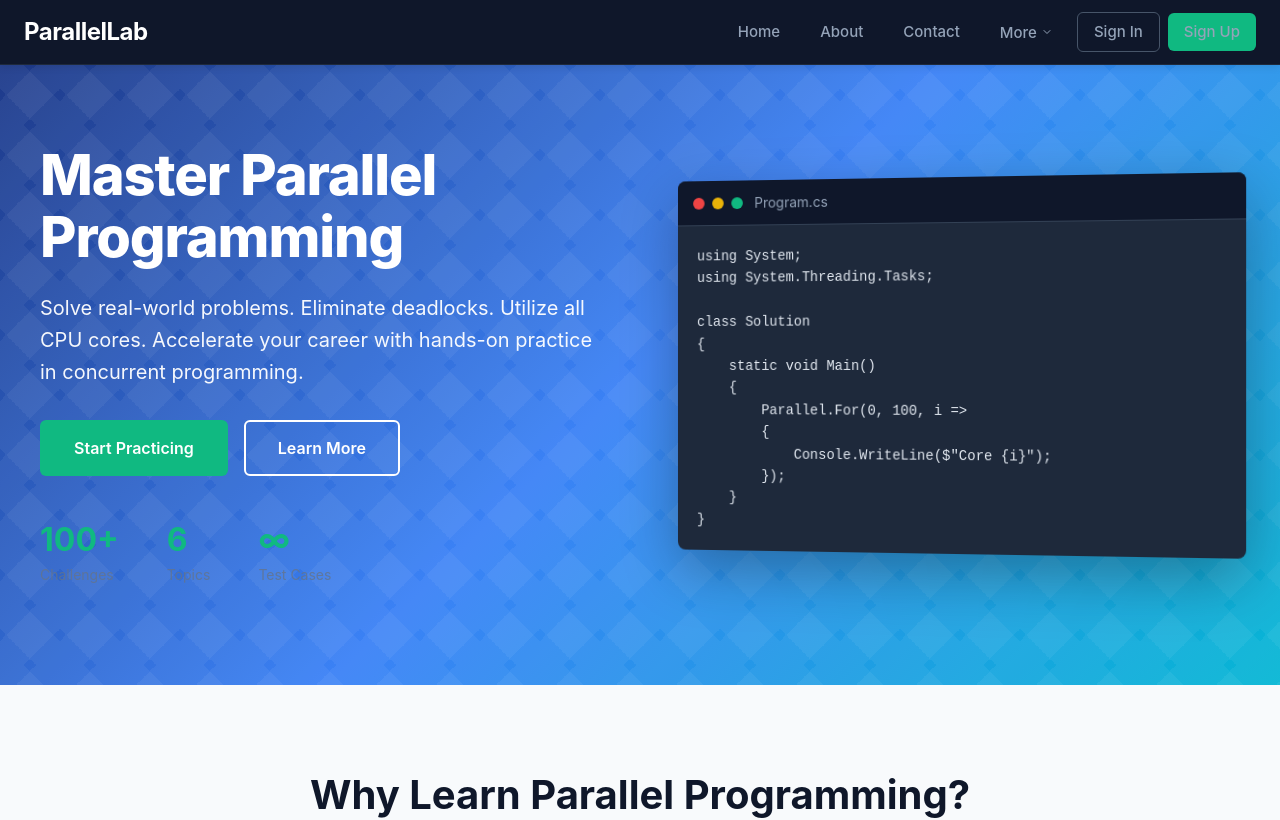
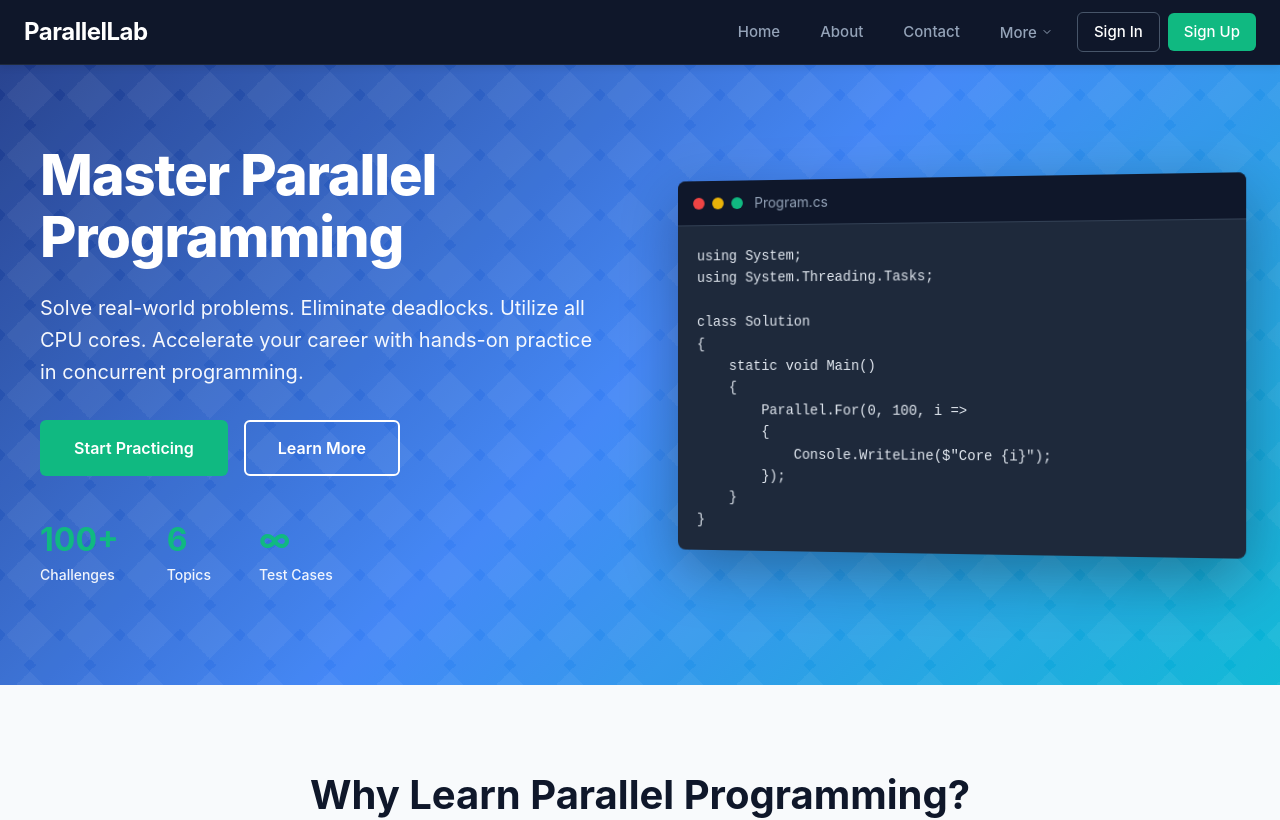
Before and after one commit to uahmad565/ParallelLab, a React (Create React App) app in the folder frontend/: page / in a window 1280 px wide. Shown: the top 820 px of the page. Built offline with nearby package versions, Linux system fonts and the light colour scheme.

Commit message:
fix styling issues on dashboard page, navbar add retry logic to SQL server on failure

```diff
--- a/frontend/src/App.css
+++ b/frontend/src/App.css
@@ -76,7 +76,7 @@
   display: inline-block;
 }
 
-.nav-link-button {
+.nav-links a.nav-link-button {
   color: white;
   background: transparent;
   border: 1px solid #475569;
@@ -87,7 +87,7 @@
   border-color: #64748b;
 }
 
-.nav-link-button-primary {
+.nav-links a.nav-link-button-primary {
   background: #10b981;
   color: white;
 }
@@ -243,7 +243,7 @@
   overflow: hidden;
 }
 
-.more-menu-item {
+.nav-links a.more-menu-item {
   display: block;
   padding: 12px 16px;
   color: #334155;
@@ -252,7 +252,7 @@
   transition: background 0.2s ease;
 }
 
-.more-menu-item:hover {
+.nav-links a.more-menu-item:hover {
   background: #f8fafc;
   color: #0f172a;
 }
--- a/frontend/src/styles/Home.css
+++ b/frontend/src/styles/Home.css
@@ -119,8 +119,8 @@
 
 .hero-stat .stat-label {
   font-size: 0.875rem;
-  opacity: 0.8;
-  font-weight: 400;
+  color: rgba(255, 255, 255, 0.92);
+  font-weight: 500;
 }
 
 /* Code Window */
```
Also changed, not shown: 1 other file (tests, documents, lock files or other folders).
